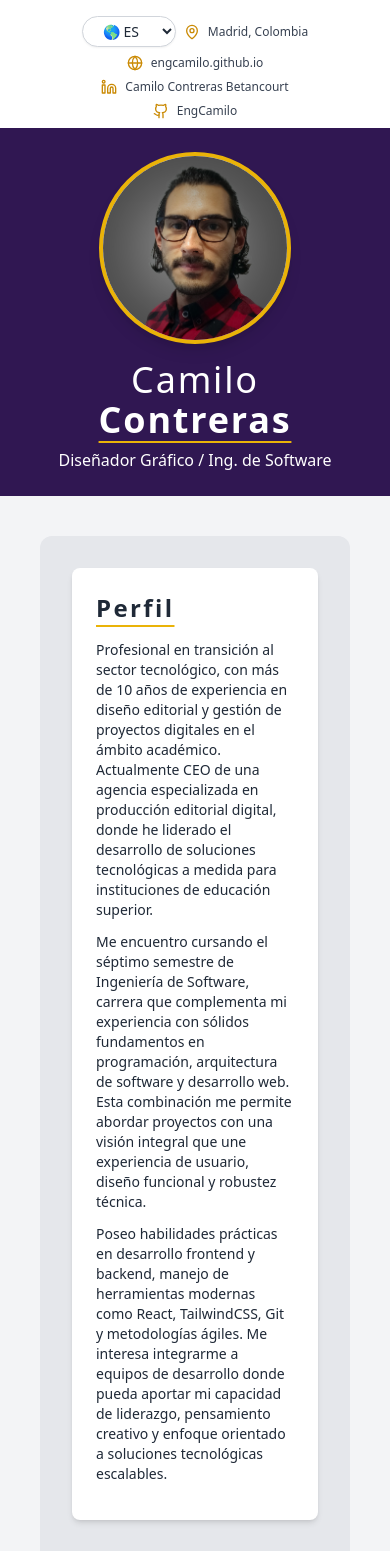
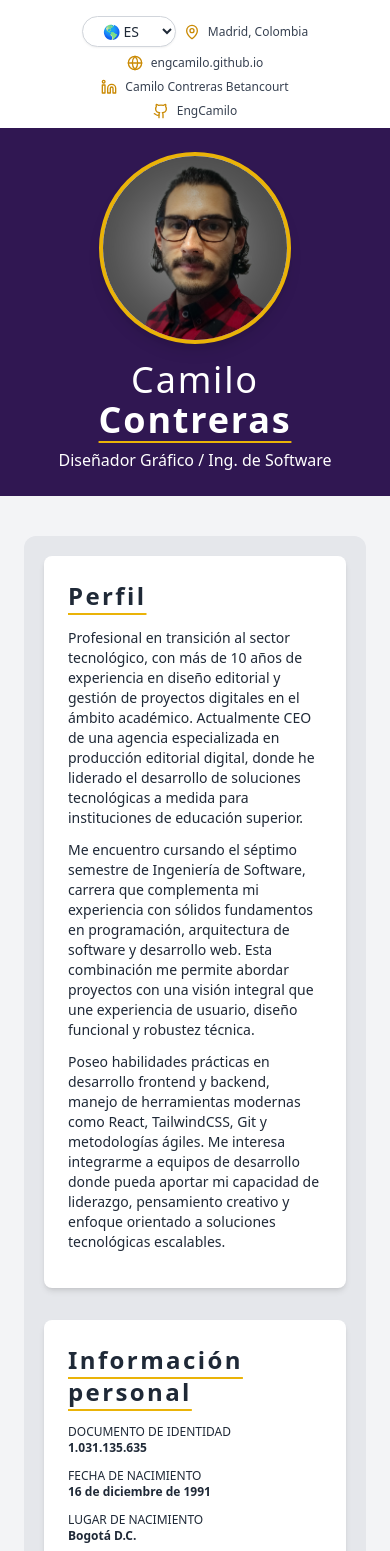
Before and after one commit to EngCamilo/cv-camilo, a React (Vite) app: page / in a window 390 px wide. Shown: the top 1551 px of the page. Built offline with nearby package versions, Linux system fonts and the light colour scheme.

Commit message:
Actualización Secleccion Idioma

```diff
--- a/src/App.jsx
+++ b/src/App.jsx
@@ -13,7 +13,7 @@ export default function App() {
     <div className="min-h-screen bg-gray-100 text-gray-800 font-sans">
       <ContactBar />
       <Header />
-      <main className="w-full max-w-7xl mx-auto px-10 lg:px-12 xl:py-10 grid grid-cols-1 md:grid-cols-2 gap-8">
+      <main className="w-full max-w-7xl mx-auto px-6 md:px-10 lg:px-12 xl:py-10 grid grid-cols-1 md:grid-cols-2 gap-8">
         <section className="col-span-1 md:col-span-2 space-y-8">
           <SobreMi />
           <ValorPopup />
--- a/src/components/SobreMi.jsx
+++ b/src/components/SobreMi.jsx
@@ -4,7 +4,7 @@ import { useTranslation } from 'react-i18next';
 export default function SobreMi() {
   const { t } = useTranslation();
   return (
-    <section className="w-full my-10 bg-gray-200 p-8 rounded-xl flex flex-wrap gap-8 xl:flex-nowrap">
+    <section className="w-full my-10 bg-gray-200 p-5 md:p-8 rounded-xl flex flex-wrap gap-8 xl:flex-nowrap">
         <div className="bg-white shadow-md p-6 rounded-lg basis-full xl:basis-2/3">
           <h2>{t('perfil_titulo')}</h2>
           <p className="mb-3 text-sm md:text-base">{t('perfil_parrafo1')}</p>
```
